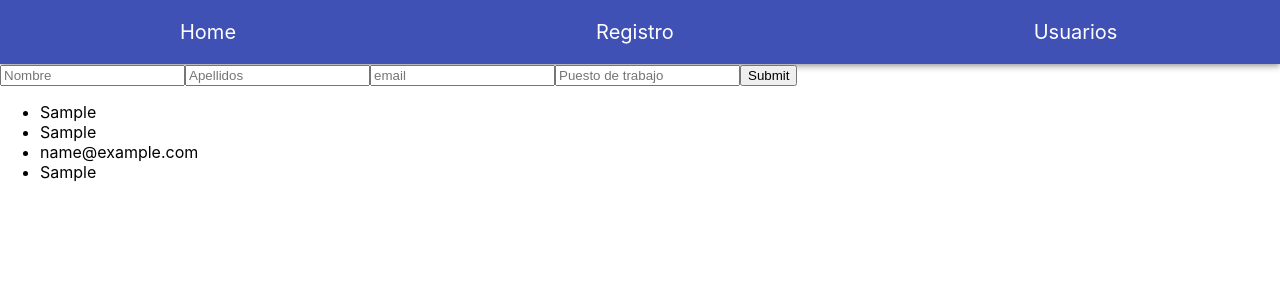
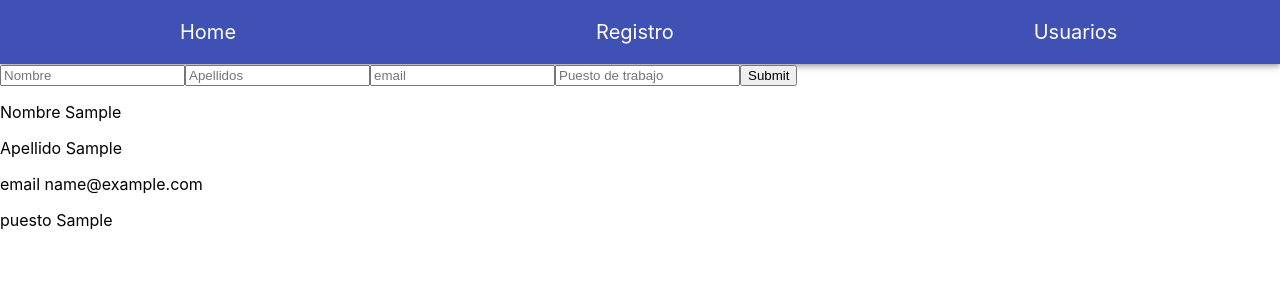
Before and after one commit to omarrendon/App-users, a React (Create React App) app: page /Registro in a window 1280 px wide. Both pictures are taken after typing "Sample", "Sample", "name@example.com", "Sample" into the empty fields and a click on the button "Submit". Shown: the top 300 px of the page. Built offline with nearby package versions, Linux system fonts and the light colour scheme.

Commit message:
Todos los bugs ya estan solucionados, ya se pueden agregar correctamente todas las funcionalidades, solo falta darle estilo al CardUser component

```diff
--- a/src/Components/CardUser.js
+++ b/src/Components/CardUser.js
@@ -9,7 +9,7 @@ class CardUser extends Component {
         <p>Nombre {name}</p>
         <p>Apellido {lastName}</p>
         <p>email {email}</p>
-        <p>puesto{job}</p>
+        <p>puesto {job}</p>
       </div>
     );
   }
--- a/src/Components/Form.js
+++ b/src/Components/Form.js
@@ -1,7 +1,7 @@
 import React, { Component } from "react";
-// import { FormControl, InputLabel, Input, FormHelperText, Button} from "@material-ui/core";
-import ListUsers from "../Components/ListUsers";
+// import ListUsers from "../Components/ListUsers";
 import CardUser from "./CardUser";
+import ListUsers from "./ListUsers";
 
 class Form extends Component {
   constructor(props) {
@@ -22,10 +22,9 @@ class Form extends Component {
     this.setState({
       user: {
         ...this.state.user,
-        [event.target.name] : event.target.value,
+        [event.target.name]: event.target.value
       }
     });
-    console.log(this.state.user);
   };
 
   onSubmit = event => {
@@ -38,7 +37,6 @@ class Form extends Component {
     ) {
       alert("Rellenar los campos faltantes correctamente");
     } else {
-
       this.setState({
         user: {
           name: "",
@@ -48,20 +46,17 @@ class Form extends Component {
         },
         items: [
           ...this.state.items,
-          // this.state.user
-          this.state.user.name,
-          this.state.user.lastName,
-          this.state.user.email,
-          this.state.user.job
+          this.state.user
         ],
         validation: true
       });
     }
-    console.log(this.state);
+    console.log(this.state.user);
+    console.log(this.state.items);
   };
 
   render() {
-    // const { name, lastName, email, job } = this.state.user;
+    const {validation, items} = this.state
     return (
       <div>
         <form className="App" onSubmit={this.onSubmit}>
@@ -101,17 +96,15 @@ class Form extends Component {
         </form>
 
         <div>
-          {this.state.validation ? (
-            <ListUsers
-              items={this.state.items}
-              // name= {this.state.name}
-              // lastName= {this.state.lastName}
-              // email= {this.state.email}
-              // job= {this.state.job}
-            />
-          ) : (
-            <small>Rellenar los campos</small>
-          )}
+          {
+            validation
+            ? (
+                <ListUsers items={this.state.items}/>
+            )
+            : (
+              <small>Rellenar los campos</small>
+            )
+          }
         </div>
       </div>
     );
--- a/src/Components/ListUsers.js
+++ b/src/Components/ListUsers.js
@@ -1,17 +1,19 @@
 import React from 'react'
+import CardUser from './CardUser'
 
-
-const ListUsers = (props) => {
+function ListUsers (props){
   return(
-    <ul>
-    {
-      props.items.map((item, index) => {
-        return(
-          <li key={index}>{item}</li>
-        )
-      })
-    }
-  </ul>
+    <div>
+      {
+        props.items.map((person) => {
+          return(
+            <CardUser
+              {...person}
+            />
+          )
+        })
+      }
+    </div>
   )
 }
 export default ListUsers;
```
